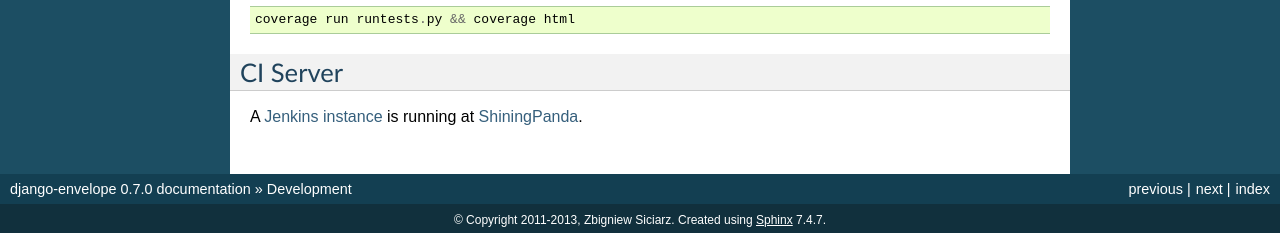
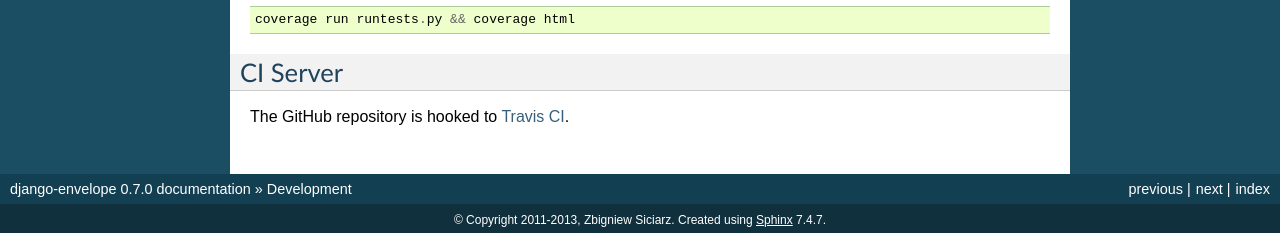
Before and after one commit to zsiciarz/django-envelope, a Sphinx documentation site: the page built from docs/development.rst, in a window 1280 px wide. Shown: the part 767-1000 px from the top of the page. Built offline with Sphinx 7.4.7, drawn with Linux system fonts in a browser that asks for light colours.

Commit message:
Replace ShiningPanda with Travis CI in the docs.

```diff
--- a/docs/development.rst
+++ b/docs/development.rst
@@ -49,11 +49,10 @@ To get a coverage report, replace the last command with::
 CI Server
 =========
 
-A `Jenkins instance`_ is running at `ShiningPanda`_.
+The GitHub repository is hooked to `Travis CI`_.
 
 
 .. _`issue tracker`: https://github.com/zsiciarz/django-envelope/issues
 .. _virtualenv: http://www.virtualenv.org/
 .. _virtualenvwrapper: http://www.doughellmann.com/projects/virtualenvwrapper/
-.. _`Jenkins instance`: https://jenkins.shiningpanda.com/django-envelope/
-.. _`ShiningPanda`: https://www.shiningpanda.com/
+.. _`Travis CI`: https://travis-ci.org/zsiciarz/django-envelope
```
